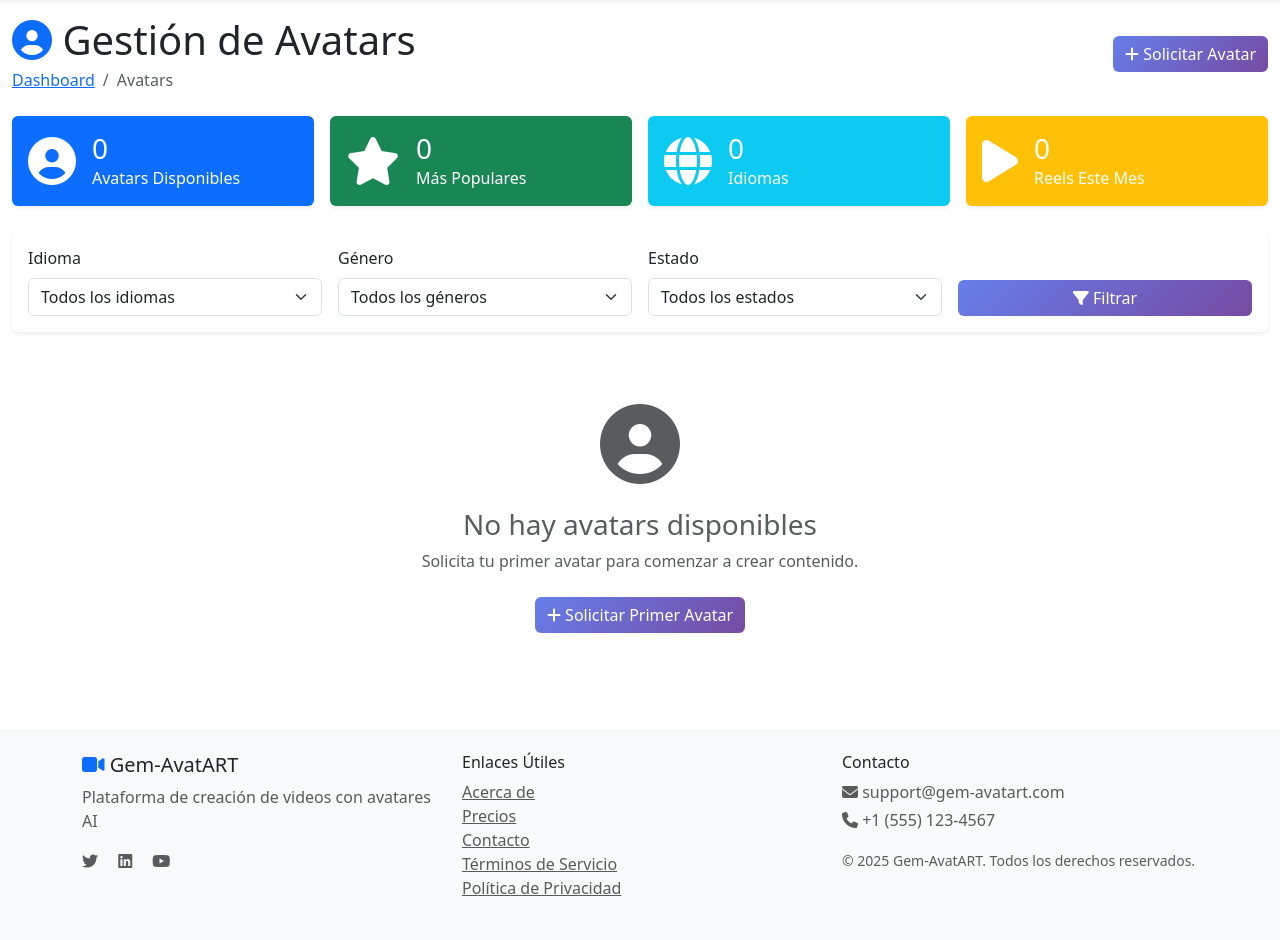
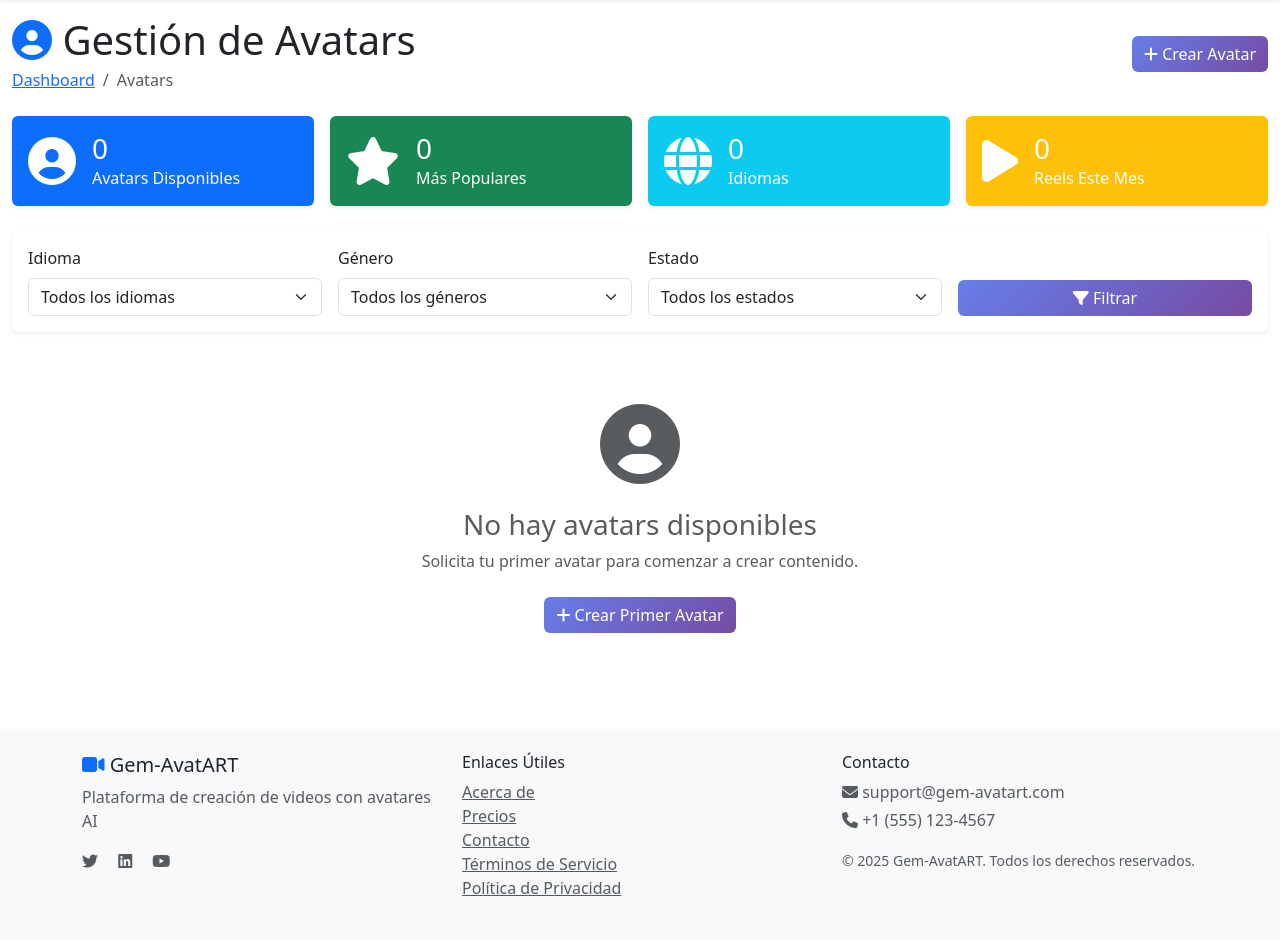
Before and after one commit to emipaz/Gen-AvatART, a Python web app: template app/templates/producer/avatars.html in a window 1280 px wide. Shown: the part 56-996 px from the top of the page. Run offline with Jinja, Linux system fonts and the light colour scheme; the template is opened without the code that fills it, so the values that code supplies are empty.

Commit message:
cambiar 'Solicitar Avatar' a 'Crear Avatar' en botones de gestión de avatars

```diff
--- a/app/templates/producer/avatars.html
+++ b/app/templates/producer/avatars.html
@@ -99,8 +99,8 @@ Acciones disponibles:
         </div>
 
         <!-- Botón para solicitar nuevo avatar -->
-        <a href="{{ url_for('producer.request_avatar') }}" class="btn btn-primary">
-            <i class="fas fa-plus"></i> Solicitar Avatar
+        <a href="{{ url_for('producer.create_avatar') }}" class="btn btn-primary">
+            <i class="fas fa-plus"></i> Crear Avatar
         </a>
     </div>
 
@@ -364,8 +364,8 @@ Acciones disponibles:
             <i class="fas fa-user-circle fa-5x text-muted mb-4"></i>
             <h3 class="text-muted">No hay avatars disponibles</h3>
             <p class="text-muted mb-4">Solicita tu primer avatar para comenzar a crear contenido.</p>
-            <a href="{{ url_for('producer.request_avatar') }}" class="btn btn-primary">
-                <i class="fas fa-plus"></i> Solicitar Primer Avatar
+            <a href="{{ url_for('producer.create_avatar') }}" class="btn btn-primary">
+                <i class="fas fa-plus"></i> Crear Primer Avatar
             </a>
         </div>
     {% endif %}
```
